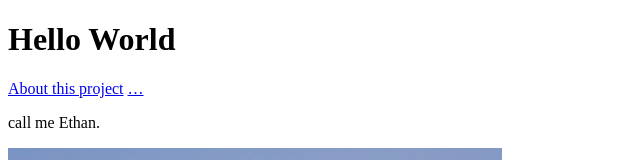
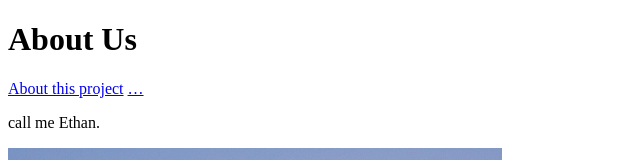
Before and after one commit to EthanTillmanAD/Website-Practice, a plain HTML site: page index.html in a window 1280 px wide. Shown: the top 160 px of the page, without its empty margins (0-640 px from the left). Drawn offline with Linux system fonts and the light colour scheme.

Commit message:
new head

```diff
--- a/index.html
+++ b/index.html
@@ -4,7 +4,7 @@
 		<title>Pink's Website</title>
 		</head>
 		<body>
-<h1> Hello World</h1>
+<h1> About Us</h1>
 <a href="about.html"> About this project</a>
 <a href="https://www.learnenough.com/git-tutorial">…</a>
 <p> call me Ethan.</p>
```
